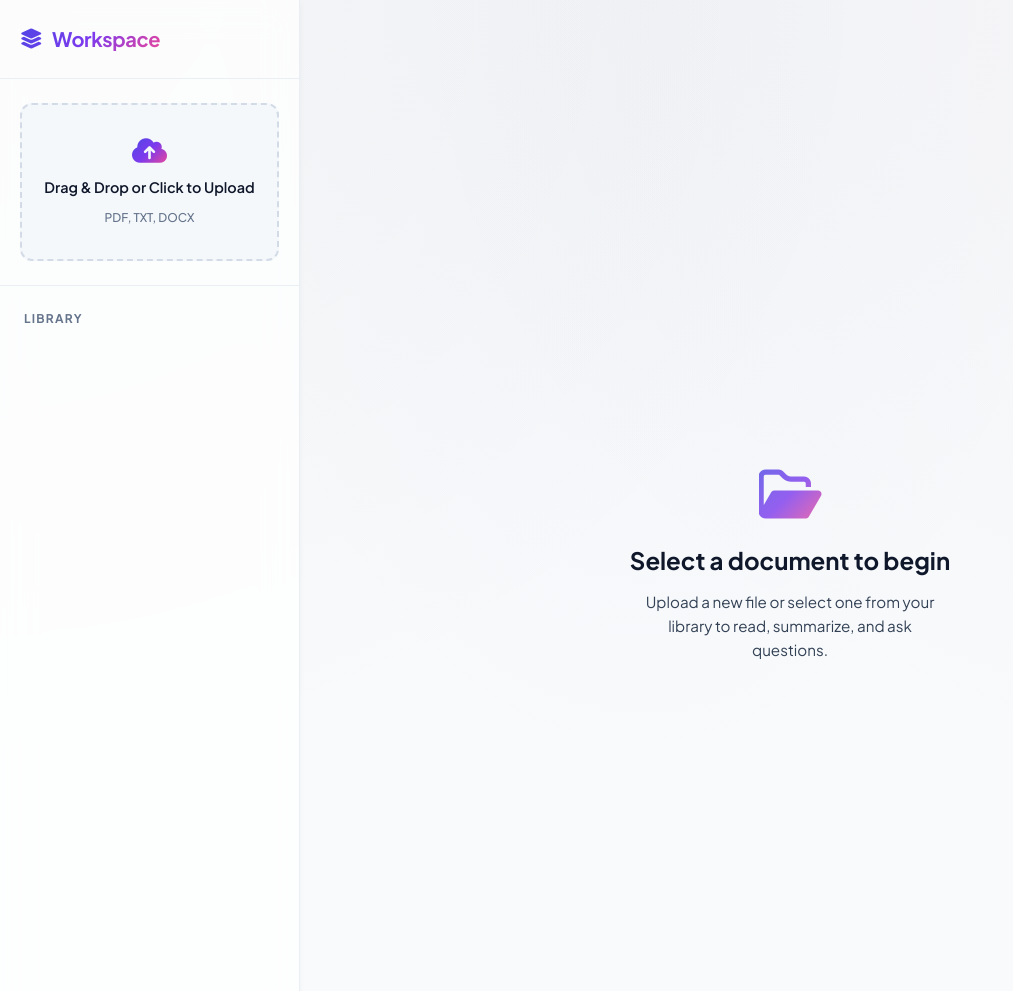
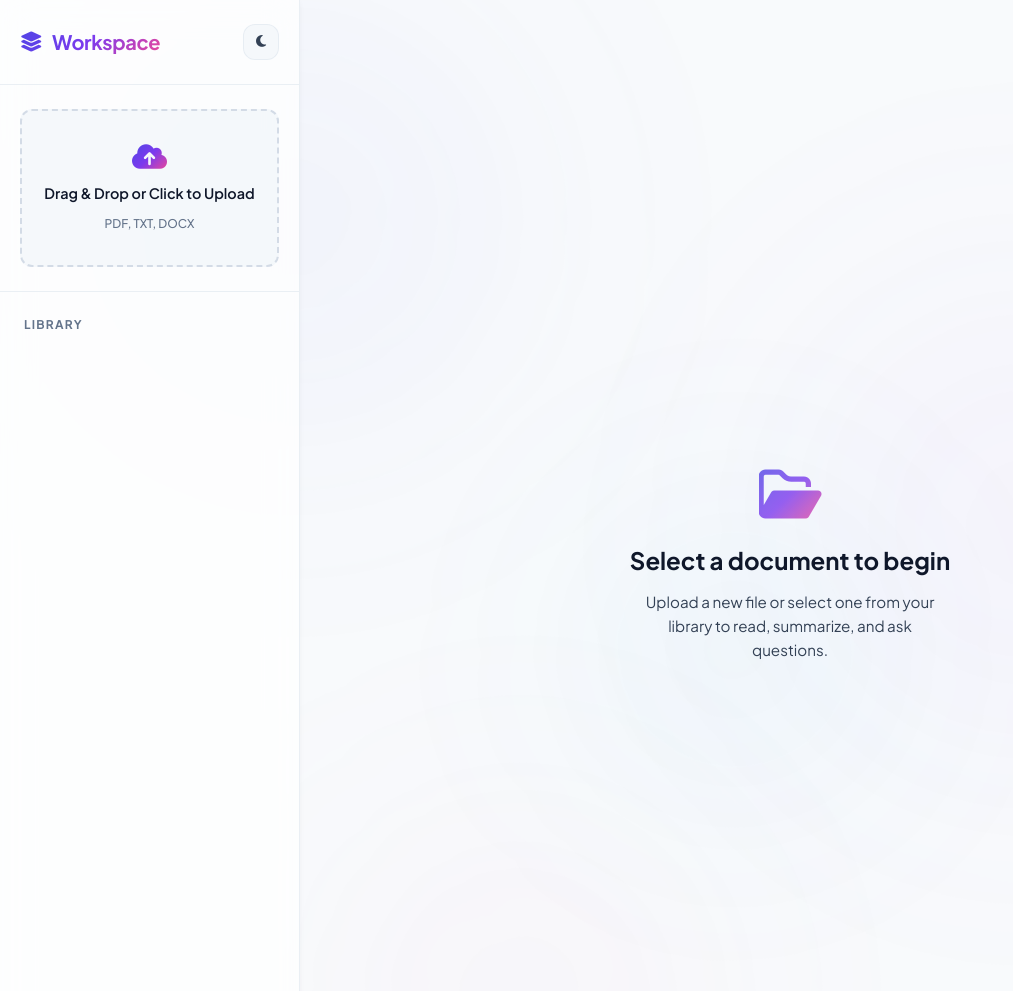
Before and after one commit to prashant-7-8-7/Macro-Project-, a FastAPI app: page / in a window 1280 px wide. Shown: the top 991 px of the page, without its empty margins (0-1013 px from the left). Run offline with FastAPI, Linux system fonts and the light colour scheme; data that the repository does not hold is empty; some libraries are stand-ins or nearby versions.

Commit message:
feat: add animated aurora mesh background and theme toggle markup in index.html

```diff
--- a/src/web/templates/index.html
+++ b/src/web/templates/index.html
@@ -12,24 +12,31 @@
 
     <link rel="stylesheet" href="/static/css/style.css">
 
-    <link href="https://fonts.googleapis.com/css2?family=Inter:wght@400;500;600;700&display=swap" rel="stylesheet">
-
+    <link rel="preconnect" href="https://fonts.googleapis.com">
+    <link rel="preconnect" href="https://fonts.gstatic.com" crossorigin>
+    <link href="https://fonts.googleapis.com/css2?family=Inter:wght@400;500;600;700&family=JetBrains+Mono:wght@400;500;600&family=Plus+Jakarta+Sans:wght@500;600;700;800&display=swap" rel="stylesheet">
     <link rel="stylesheet" href="https://cdnjs.cloudflare.com/ajax/libs/font-awesome/6.4.0/css/all.min.css">
-
 </head>
-
 <body>
+    <!-- Animated Aurora Mesh Background -->
+    <div class="aurora-background" aria-hidden="true">
+        <div class="aurora-blob aurora-blob-1"></div>
+        <div class="aurora-blob aurora-blob-2"></div>
+        <div class="aurora-blob aurora-blob-3"></div>
+        <div class="aurora-blob aurora-blob-4"></div>
+    </div>
 
     <div class="app-container">
-
         <!-- LEFT SIDEBAR -->
-
         <aside class="sidebar">
-
             <div class="sidebar-header">
-
                 <h2><i class="fa-solid fa-layer-group"></i> Workspace</h2>
-
+                <div class="sidebar-header-actions">
+                    <button id="theme-toggle" class="theme-toggle-btn" title="Toggle theme (Light / Dark)" aria-label="Toggle theme">
+                        <i class="fa-solid fa-moon icon-moon"></i>
+                        <i class="fa-solid fa-sun icon-sun"></i>
+                    </button>
+                </div>
             </div>
 
             <div class="upload-section" id="upload-zone">
```
